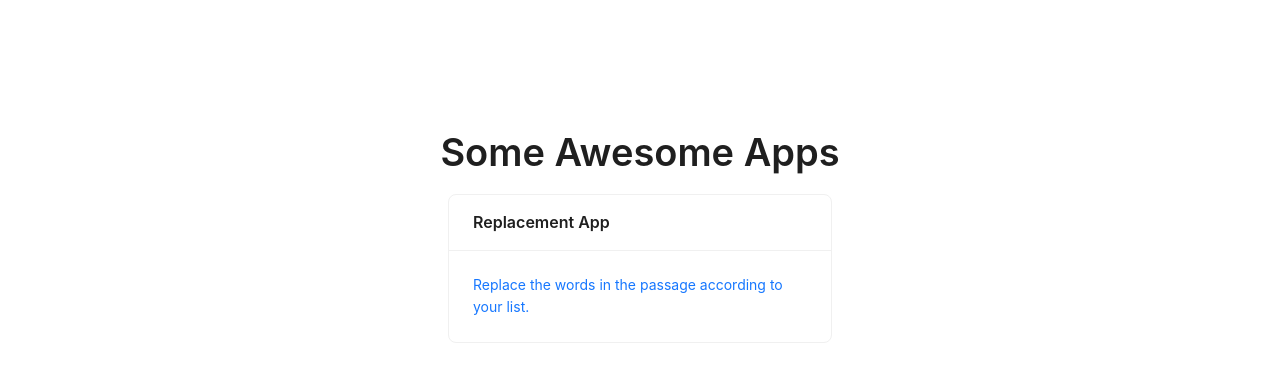
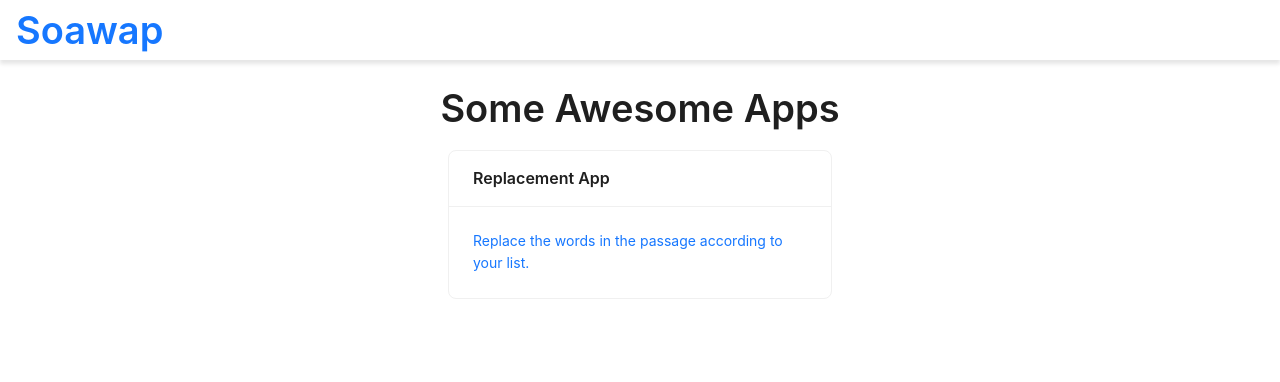
Before and after one commit to kienhao127/some-awesome-apps, a Next.js app: page / in a window 1280 px wide. Shown: the top 382 px of the page. Built offline with nearby package versions, Linux system fonts and the light colour scheme.

Commit message:
add header

```diff
--- /dev/null
+++ b/src/components/Header/index.tsx
@@ -0,0 +1,21 @@
+import { Typography } from "antd";
+import { blue } from "@ant-design/colors";
+import styles from "./styles.module.scss";
+import Link from "next/link";
+import useLocalStorage from "@/hooks/useLocalStorage";
+import { SELECTED_LANGUAGE_KEY } from "@/utils/const";
+
+const Header = () => {
+  const [locale] = useLocalStorage<string>(SELECTED_LANGUAGE_KEY, "");
+  return (
+    <header className={styles["header"]}>
+      <Link href={"/"} locale={locale}>
+        <Typography.Title style={{ color: blue.primary }}>
+          Soawap
+        </Typography.Title>
+      </Link>
+    </header>
+  );
+};
+
+export default Header;
--- /dev/null
+++ b/src/components/Header/styles.module.scss
@@ -0,0 +1,14 @@
+.header {
+    height: 60px;
+    width: 100vw;
+    position: sticky;
+    top: 0;
+    left: 0;
+    padding: 0 1rem;
+    display: flex;
+    align-items: center;
+    box-shadow: 0 4px 4px 0 rgba(0,0,0,.1);
+    h1 {
+        margin: 0;
+    }
+}
--- a/src/pages/index.tsx
+++ b/src/pages/index.tsx
@@ -7,6 +7,7 @@ import useLocalStorage from "@/hooks/useLocalStorage";
 import { SELECTED_LANGUAGE_KEY } from "@/utils/const";
 import { blue } from '@ant-design/colors';
 import useTrans from "@/hooks/useTrans";
+import Header from "@/components/Header";
 
 const inter = Inter({ subsets: ["latin"] });
 
@@ -22,6 +23,7 @@ export default function Home() {
         <link rel="icon" href="/favicon.ico" />
       </Head>
       <main className={`${styles.main} ${inter.className}`}>
+        <Header />
         <Typography.Title style={{textAlign: 'center'}}>{trans['app.title']}</Typography.Title>
         <Link href="/replacement-app" locale={locale}>
           <Card title={trans['replacement_app']} style={{width: '30vw'}}>
--- a/src/pages/replacement-app/index.tsx
+++ b/src/pages/replacement-app/index.tsx
@@ -7,6 +7,7 @@ import useLocalStorage from "@/hooks/useLocalStorage";
 import { REPLACEMENT_MAP_KEY } from "@/utils/const";
 import useTrans from "@/hooks/useTrans";
 import dynamic from 'next/dynamic'
+import Header from "@/components/Header";
 
 const DynamicLanguageSwitchButton = dynamic(
   () => import('@/components/LanguageSwitchButton'),
@@ -59,6 +60,7 @@ function ReplacementAppPage() {
 
   return (
     <div className={styles["replacement-map"]}>
+      <Header />
       <Typography.Title level={1} className={styles["replacement-map__title"]}>
         {trans["replacement_app"]}
       </Typography.Title>
--- a/src/styles/Home.module.css
+++ b/src/styles/Home.module.css
@@ -2,6 +2,5 @@
   display: flex;
   flex-direction: column;
   align-items: center;
-  padding: 6rem;
   min-height: 100vh;
 }
--- a/src/styles/globals.scss
+++ b/src/styles/globals.scss
@@ -1,3 +1,11 @@
 a {
     text-decoration: none;
 }
+
+body {
+    margin: 0;
+}
+
+* {
+    box-sizing: border-box;
+}
```
